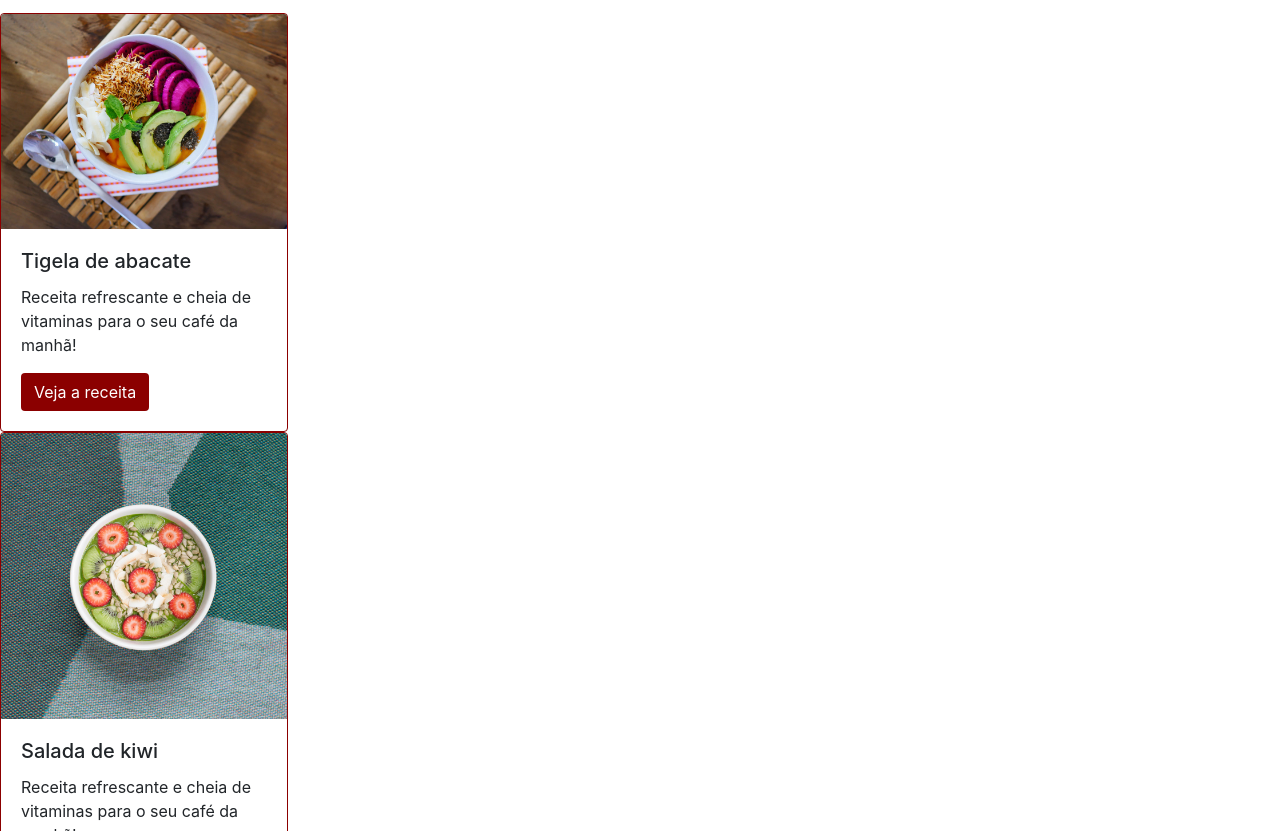
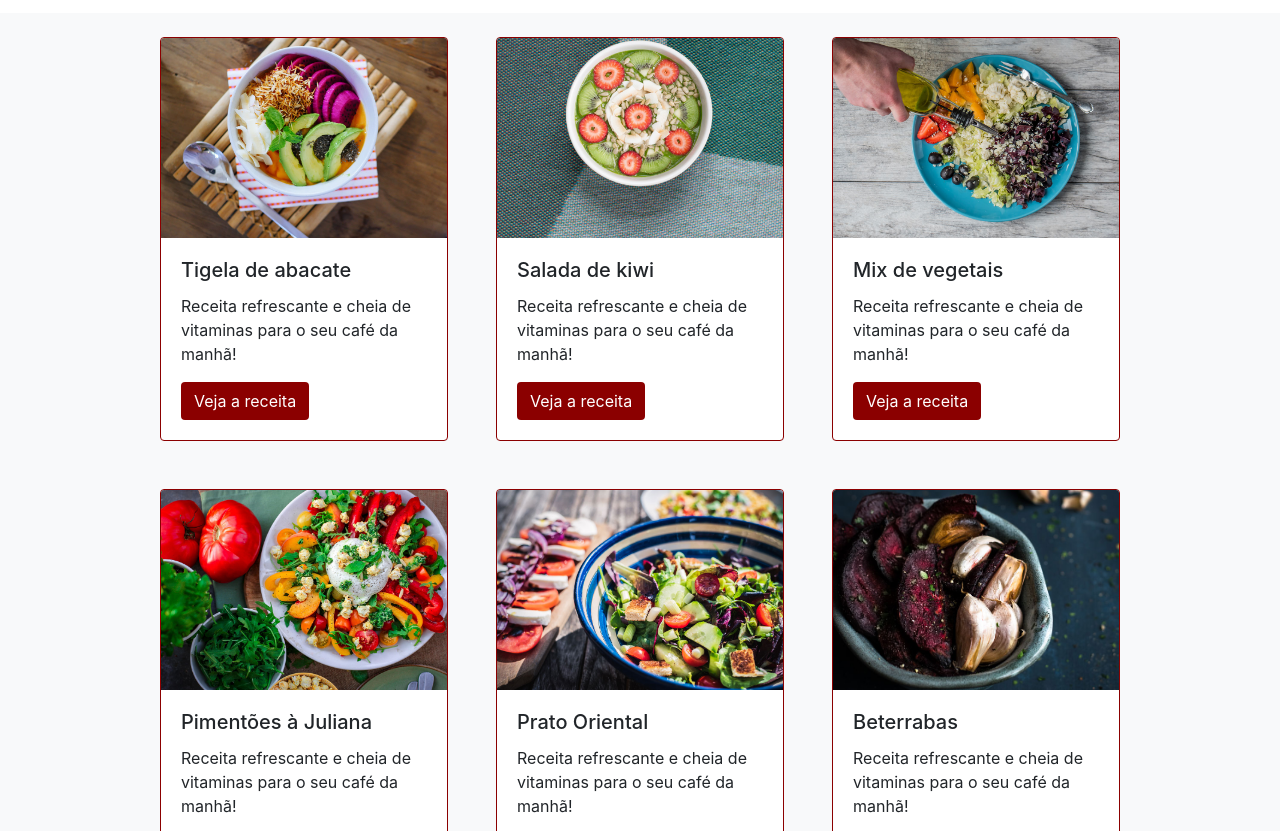
Before and after one commit to evertonrch/bootstrap-layout-01, a plain HTML site: page index.html in a window 1280 px wide. Shown: the part 579-1410 px from the top of the page. Drawn offline with nearby package versions, Linux system fonts and the light colour scheme.

Commit message:
Sistema de grid e finalizando cards

```diff
--- a/index.html
+++ b/index.html
@@ -105,7 +105,7 @@
           </button>
         </div>
       </section>
-      <article>
+      <section>
         <h1 class="text-center header-darkred pt-5">
           Receitas para economizar e ganhar saúde
         </h1>
@@ -113,81 +113,103 @@
           Nossas receitas ajudam você a aproveitar melhor os alimentos,
           economizar, ganhar tempo e praticidade
         </p>
-      </article>
-      <section class="wrapper-card">
-        <div class="card" style="width: 18rem">
+      </section>
+      <section class="container-fluid wrapper-card bg-light">
+        <div class="row justify-content-center">
+          <article class="card card-width col-12 col-md-4 p-0 m-4">
             <img
               src="src/img/receita-abacate.jpg"
-            class="card-img-top"
+              class="card-img-top card-image-position"
               alt="tigela com salada de abacate, vista superior"
             />
             <div class="card-body">
               <h5 class="card-title">Tigela de abacate</h5>
               <p class="card-text">
-              Receita refrescante e cheia de vitaminas para o seu café da manhã!
+                Receita refrescante e cheia de vitaminas para o seu café da
+                manhã!
               </p>
               <a href="#" class="btn btn-card">Veja a receita</a>
             </div>
-        </div>
+          </article>
 
-        <div class="card card-border" style="width: 18rem">
+          <article class="card card-width col-12 col-md-4 p-0 m-4">
             <img
               src="src/img/receita-kiwi.jpg"
-            class="card-img-top"
+              class="card-img-top card-image-position"
               alt="tigela de mingau com kiwi, vista superior"
             />
             <div class="card-body">
               <h5 class="card-title">Salada de kiwi</h5>
               <p class="card-text">
-              Receita refrescante e cheia de vitaminas para o seu café da manhã!
+                Receita refrescante e cheia de vitaminas para o seu café da
+                manhã!
               </p>
               <a href="#" class="btn btn-card">Veja a receita</a>
             </div>
-        </div>
+          </article>
 
-        <div class="card card-border" style="width: 18rem">
+          <article class="card card-width col-12 col-md-4 p-0 m-4">
             <img
               src="src/img/receita-mix.jpg"
-            class="card-img-top"
+              class="card-img-top card-image-position"
               alt="prato com mix de vegetais e mão de pessoa adicionando azeite, vista superior"
             />
             <div class="card-body">
               <h5 class="card-title">Mix de vegetais</h5>
               <p class="card-text">
-              Receita refrescante e cheia de vitaminas para o seu café da manhã!
+                Receita refrescante e cheia de vitaminas para o seu café da
+                manhã!
               </p>
               <a href="#" class="btn btn-card">Veja a receita</a>
             </div>
+          </article>
         </div>
-
-        <div class="card card-border" style="width: 18rem">
+        <div class="row justify-content-center">
+          <article class="card card-width col-12 col-md-4 p-0 m-4">
             <img
               src="src/img/receita-pimentoes.jpg"
-            class="card-img-top"
+              class="card-img-top card-image-position"
               alt="prato com mix de vegetais e mão de pessoa adicionando azeite, vista superior"
             />
             <div class="card-body">
               <h5 class="card-title">Pimentões à Juliana</h5>
               <p class="card-text">
-              Receita refrescante e cheia de vitaminas para o seu café da manhã!
+                Receita refrescante e cheia de vitaminas para o seu café da
+                manhã!
               </p>
               <a href="#" class="btn btn-card">Veja a receita</a>
             </div>
-        </div>
-
-        <div class="card card-border" style="width: 18rem">
+          </article>
+          <article class="card card-width col-12 col-md-4 p-0 m-4">
             <img
               src="src/img/receita-oriental.jpg"
-            class="card-img-top"
+              class="card-img-top card-image-position"
               alt="tigela com salada de vegetais estilo oriental, vista de cima"
             />
             <div class="card-body">
-            <h5 class="card-title">Beterrabas assadas</h5>
+              <h5 class="card-title">Prato Oriental</h5>
               <p class="card-text">
-              Receita refrescante e cheia de vitaminas para o seu café da manhã!
+                Receita refrescante e cheia de vitaminas para o seu café da
+                manhã!
               </p>
               <a href="#" class="btn btn-card">Veja a receita</a>
             </div>
+          </article>
+          <article class="card card-width col-12 col-md-4 p-0 m-4">
+            <img
+              src="src/img/receita-beterrabas.jpg"
+              class="card-img-top card-image-position"
+              alt="tigela com salada de vegetais estilo oriental, vista de cima"
+            />
+            <div class="card-body">
+              <h5 class="card-title">Beterrabas</h5>
+              <p class="card-text">
+                Receita refrescante e cheia de vitaminas para o seu café da
+                manhã!
+              </p>
+              <a href="#" class="btn btn-card">Veja a receita</a>
+            </div>
+          </article>
         </div>
       </section>
     </main>
--- a/src/style.css
+++ b/src/style.css
@@ -29,3 +29,13 @@ h1 {
   background-color: darkred;
   color: #fff;
 }
+
+.wrapper-card .card-width {
+  max-width: 18rem;
+}
+
+.card-image-position {
+  height: 200px;
+  object-fit: cover;
+  object-position: 0 80%;
+}
```
Lines whose indentation alone changed are shown as unchanged.
